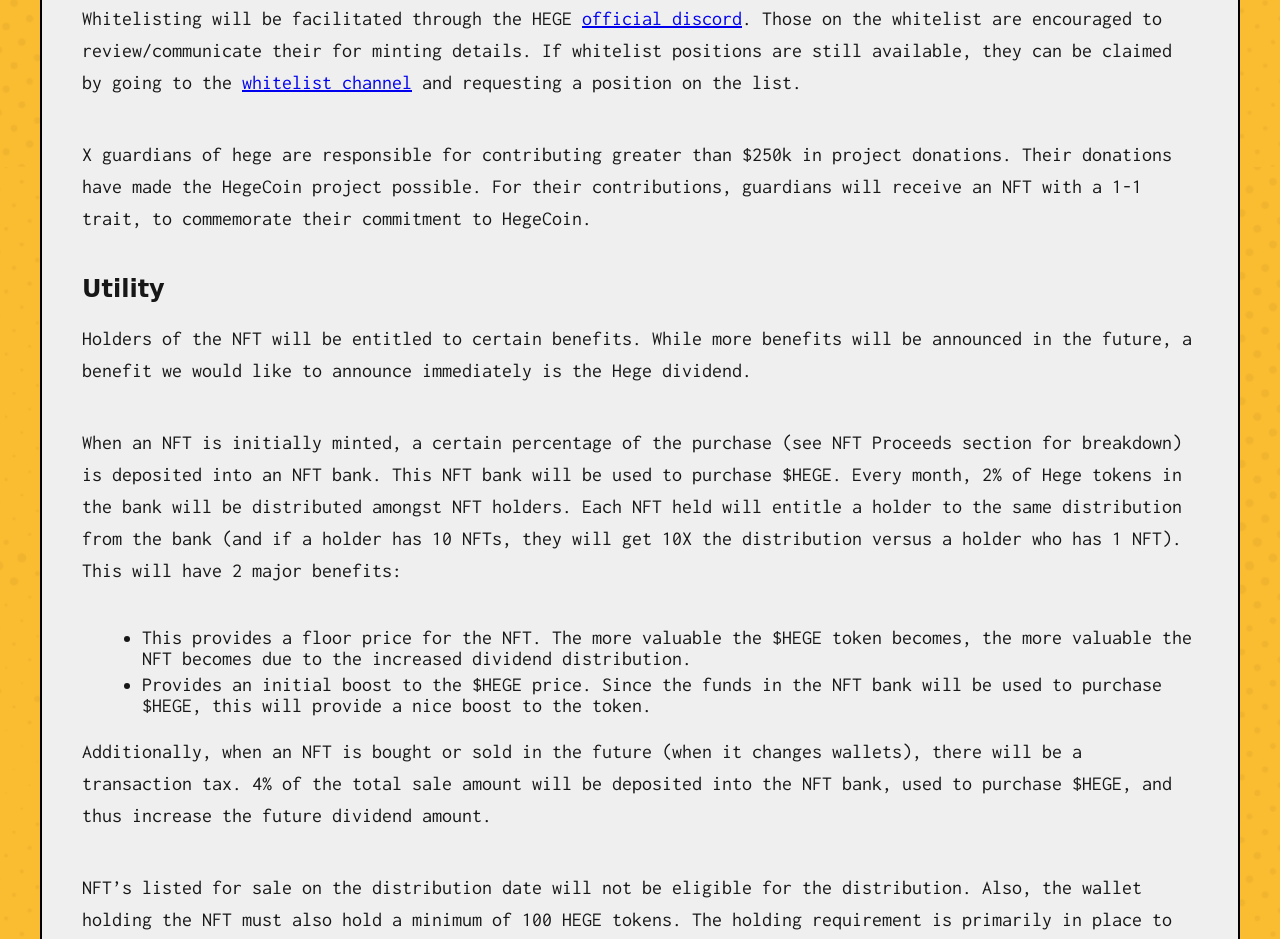
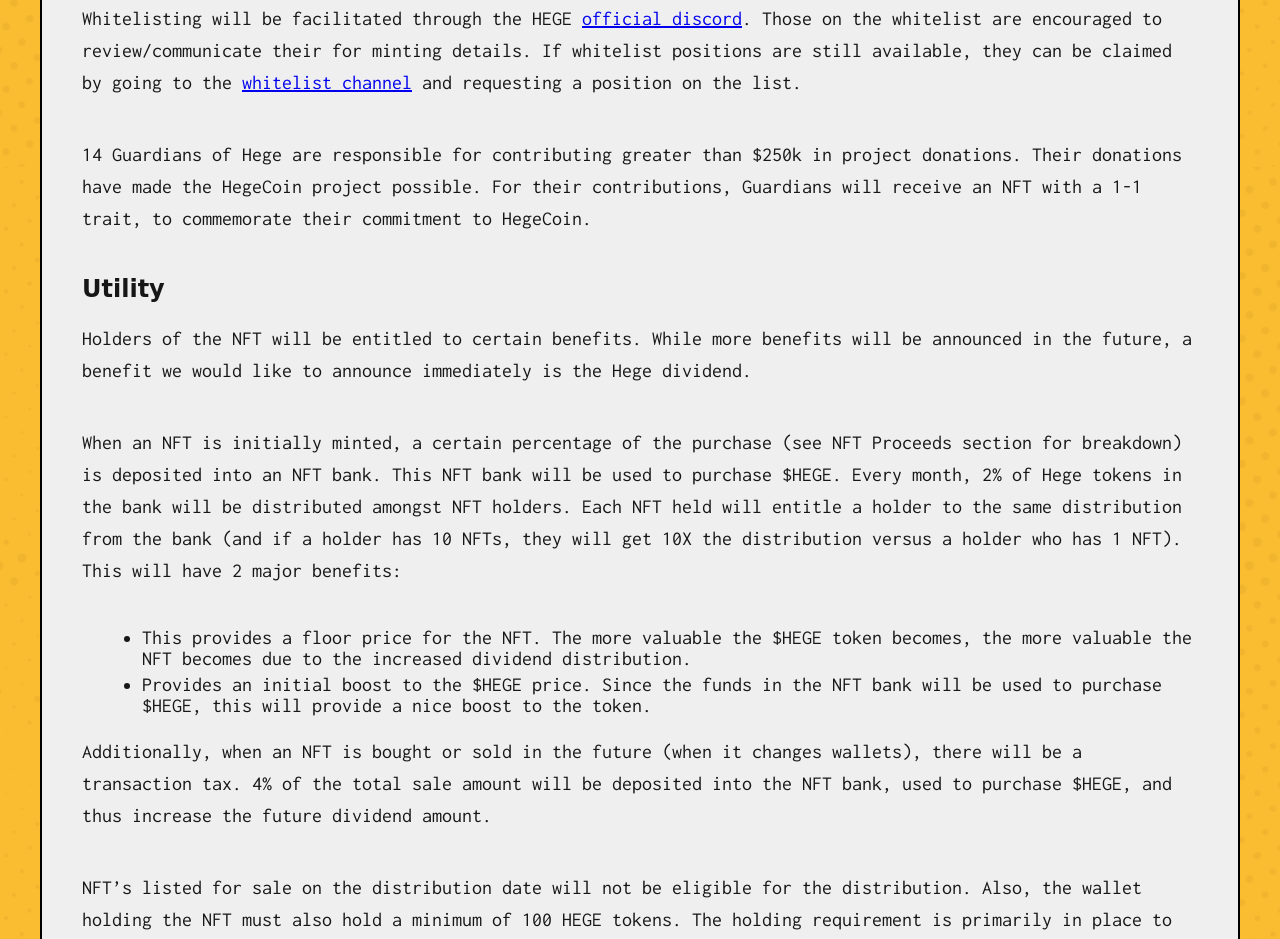
Before and after one commit to TheRizzock/MintPAge, a website: page index.html in a window 1280 px wide. Shown: the part 2787-3726 px from the top of the page. Drawn offline with Linux system fonts and the light colour scheme; a web font is replaced by a local one.

Commit message:
initial commit

```diff
--- a/index.html
+++ b/index.html
@@ -92,7 +92,7 @@
 
         <p>Whitelisting will be facilitated through the HEGE <a href="https://discord.gg/2Pe5mCEh">official discord</a>. Those on the whitelist are encouraged to review/communicate their for minting details. If whitelist positions are still available, they can be claimed by going to the <a href="https://discord.com/channels/1229515242808283196/1229515243185639465">whitelist channel</a> and requesting a position on the list. </p>
 
-        <p>X guardians of hege are responsible for contributing greater than $250k in project donations. Their donations have made the HegeCoin project possible. For their contributions, guardians will receive an NFT with a 1-1 trait, to commemorate their commitment to HegeCoin.</p>
+        <p>14 Guardians of Hege are responsible for contributing greater than $250k in project donations. Their donations have made the HegeCoin project possible. For their contributions, Guardians will receive an NFT with a 1-1 trait, to commemorate their commitment to HegeCoin.</p>
 
         <h2>Utility</h2>
         <p>Holders of the NFT will be entitled to certain benefits. While more benefits will be announced in the future, a benefit we would like to announce immediately is the Hege dividend.</p>
```
